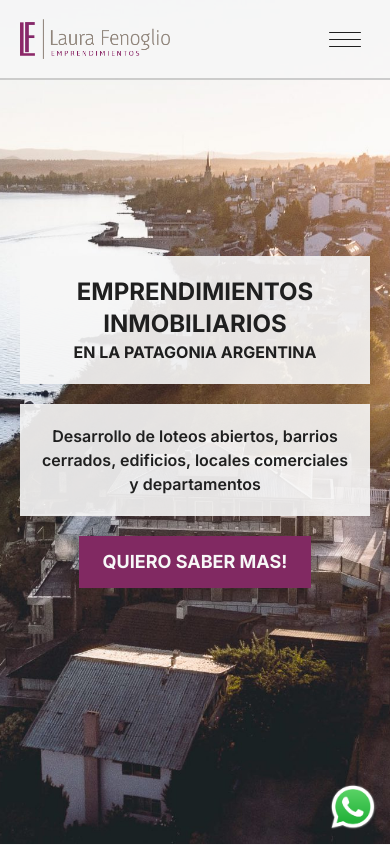
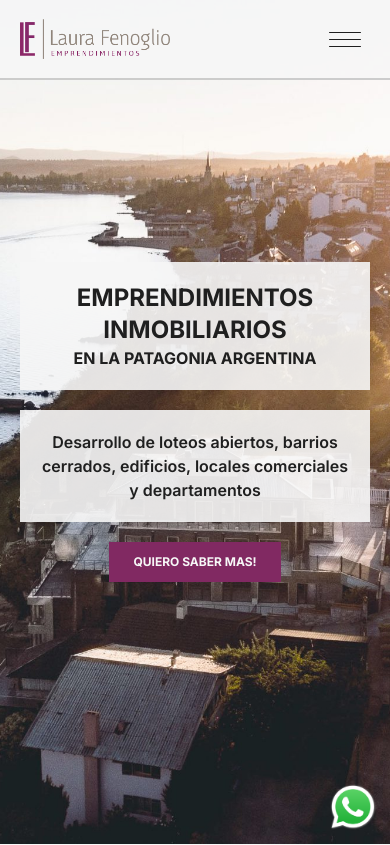
Before and after one commit to NicolasFrancken/laurafenoglio, a Next.js app: page / in a window 390 px wide. Shown: the top 845 px of the page. Built offline with nearby package versions, Linux system fonts and the light colour scheme.

Commit message:
button size

```diff
--- a/app/page.tsx
+++ b/app/page.tsx
@@ -120,7 +120,7 @@ export default function Home() {
           </p>
         </div>
         <Link
-          className="bg-[#812962] text-background hover:text-[#812962] hover:bg-background/90 transition-colors ease-linear duration-100 px-6 py-3 text-lg font-bold"
+          className="bg-[#812962] text-background hover:text-[#812962] hover:bg-background/90 transition-colors ease-linear duration-100 px-6 py-3 text-xs md:text-lg font-bold"
           href={
             "https://api.whatsapp.com/send/?phone=%2B542944959344&text=Hola%2C+tengo+una+consulta%21&type=phone_number&app_absent=0"
           }
```
